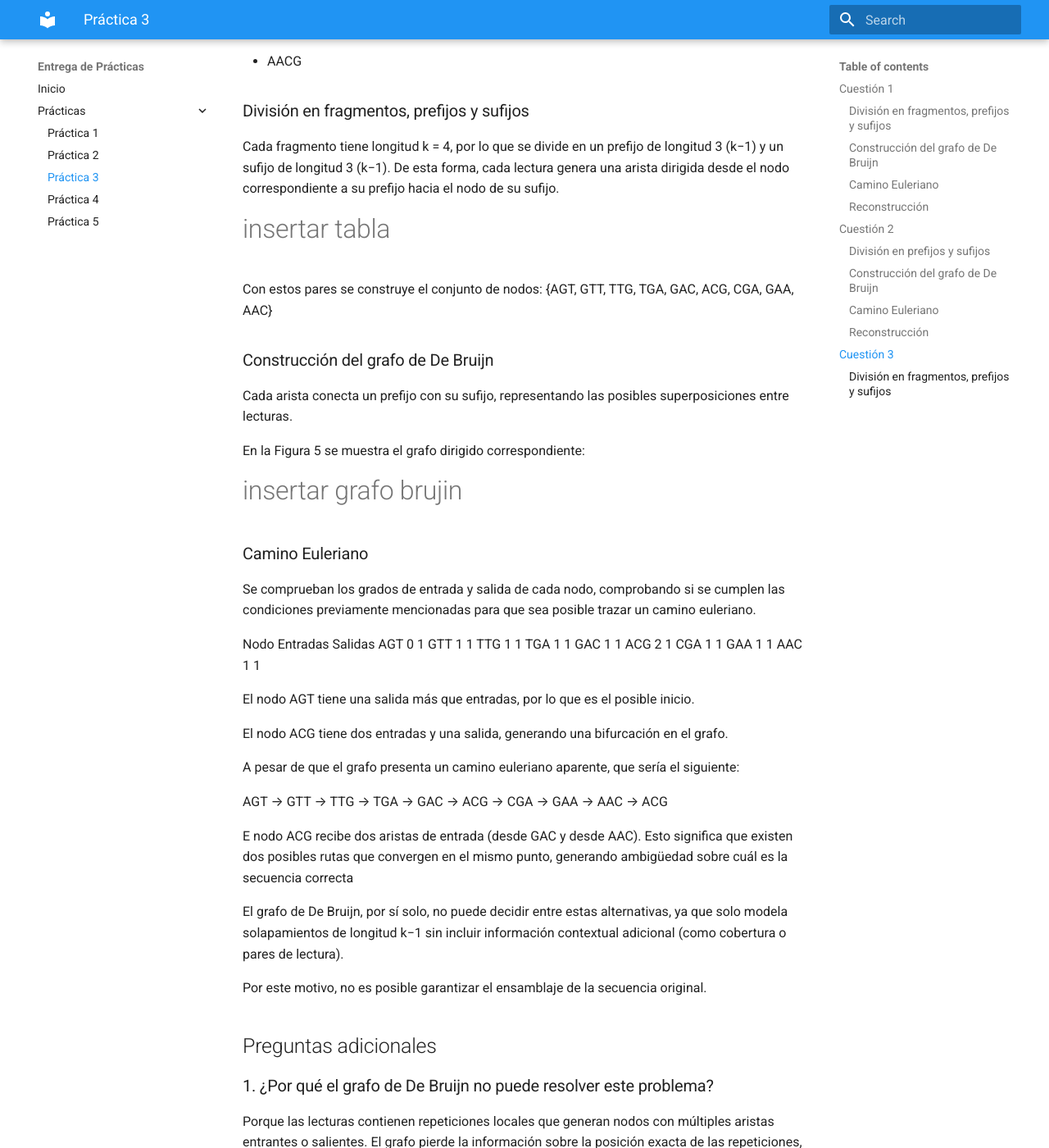
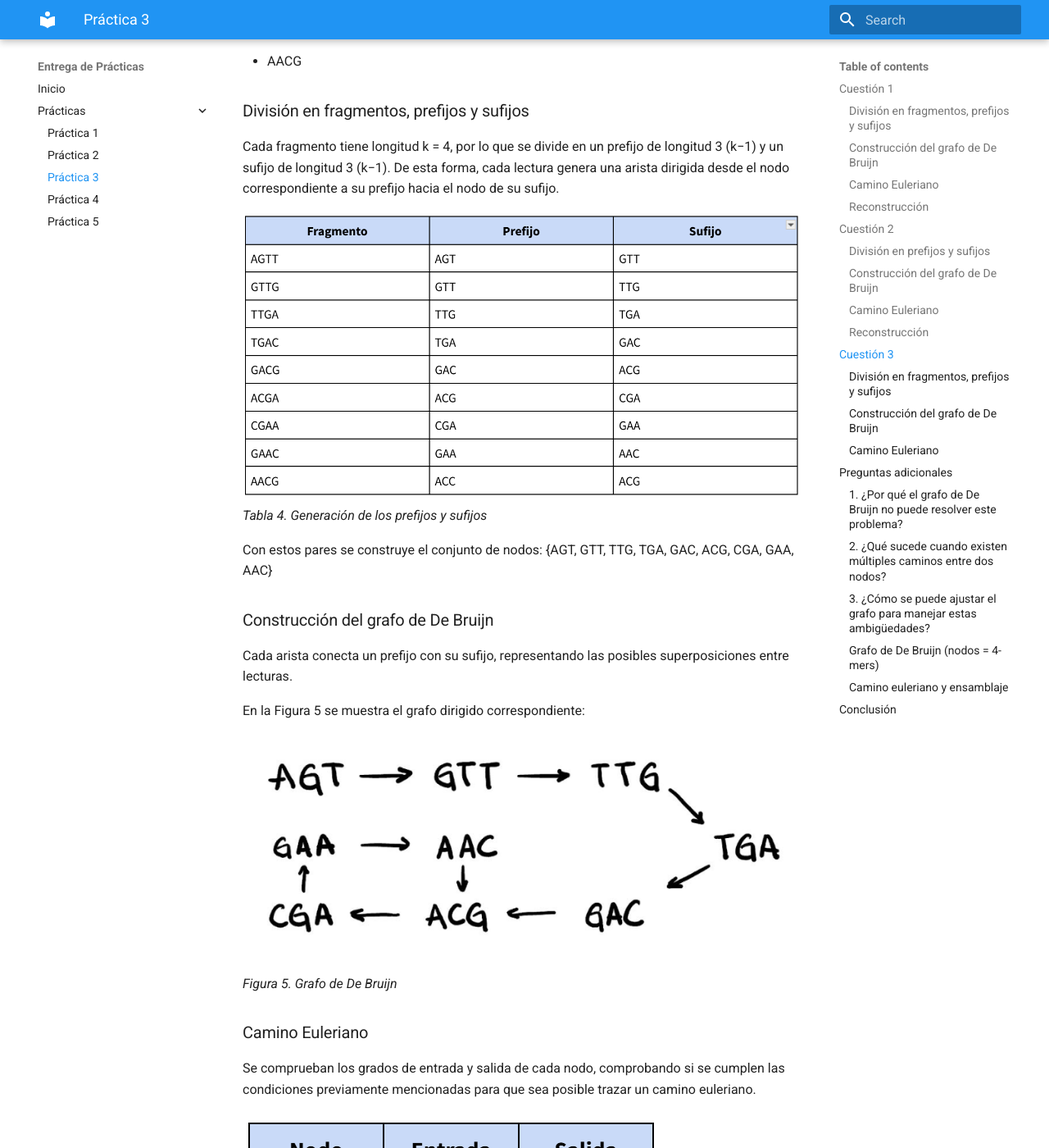
Before and after one commit to raquelaq/PracticasBIO, an MkDocs documentation site: the page built from docs/practica3.md, in a window 1280 px wide and 1400 px high, scrolled down 8201 px. Shown: the whole window at 82% size. Built offline with MkDocs 1.6.1 and Material for MkDocs 9.7.7, drawn with Linux system fonts in a browser that asks for light colours; some of the changed text lies outside the part shown.

Commit message:
cuestion3 finished with tables and figures

```diff
--- a/docs/practica3.md
+++ b/docs/practica3.md
@@ -208,7 +208,8 @@ Los fragmentos secuenciados son:
 Cada fragmento tiene longitud k = 4, por lo que se divide en un prefijo de longitud 3 (k−1) y un sufijo de longitud 3 (k−1).
 De esta forma, cada lectura genera una arista dirigida desde el nodo correspondiente a su prefijo hacia el nodo de su sufijo.
 
-# insertar tabla
+![Prefijos y Sufijos](images/tabla4.png)
+*Tabla 4. Generación de los prefijos y sufijos*
 
 Con estos pares se construye el conjunto de nodos:
 {AGT, GTT, TTG, TGA, GAC, ACG, CGA, GAA, AAC}
@@ -219,22 +220,15 @@ Cada arista conecta un prefijo con su sufijo, representando las posibles superpo
 
 En la Figura 5 se muestra el grafo dirigido correspondiente:
 
-# insertar grafo brujin
+![Grafo de De Bruijn](images/grafo3.png)
+*Figura 5. Grafo de De Bruijn*
 
 ### Camino Euleriano
 
 Se comprueban los grados de entrada y salida de cada nodo, comprobando si se cumplen las condiciones previamente mencionadas para que sea posible trazar un camino euleriano.
 
-Nodo	Entradas	Salidas
-AGT	0	1
-GTT	1	1
-TTG	1	1
-TGA	1	1
-GAC	1	1
-ACG	2	1
-CGA	1	1
-GAA	1	1
-AAC	1	1
+![Entradas y Salidas](images/nodos.png)
+*Tabla 5. Entradas y salidas de los nodos del grafo*
 
 El nodo AGT tiene una salida más que entradas, por lo que es el posible inicio.
 
@@ -244,7 +238,7 @@ A pesar de que el grafo presenta un camino euleriano aparente, que sería el sig
 
 AGT → GTT → TTG → TGA → GAC → ACG → CGA → GAA → AAC → ACG
 
-E nodo ACG recibe dos aristas de entrada (desde GAC y desde AAC). Esto significa que existen dos posibles rutas que convergen en el mismo punto, generando ambigüedad sobre cuál es la secuencia correcta
+El nodo ACG recibe dos aristas de entrada (desde GAC y desde AAC). Esto significa que existen dos posibles rutas que convergen en el mismo punto, generando ambigüedad sobre cuál es la secuencia correcta
 
 El grafo de De Bruijn, por sí solo, no puede decidir entre estas alternativas, ya que solo modela solapamientos de longitud k−1 sin incluir información contextual adicional (como cobertura o pares de lectura).
 
@@ -253,6 +247,7 @@ Por este motivo, no es posible garantizar el ensamblaje de la secuencia original
 ## Preguntas adicionales
 
 ### 1. ¿Por qué el grafo de De Bruijn no puede resolver este problema?
+
  Porque las lecturas contienen repeticiones locales que generan nodos con múltiples aristas entrantes o salientes. El grafo pierde la información sobre la posición exacta de las repeticiones, produciendo caminos alternativos que son indistinguibles entre sí.
 
 ### 2. ¿Qué sucede cuando existen múltiples caminos entre dos nodos?
@@ -290,7 +285,9 @@ Grados:
 ### Camino euleriano y ensamblaje
 
 Único camino: AGTT→GTTG→TTGA→TGAC→GACG→ACGA→CGAA→GAAC→AACG.
+
 Reconstrucción: **AGTTGACGAACG**.
+
 
 El nodo ambiguo de k=4, **ACG** (in=2), se descompone en nodos distintos con k=5 (**GACG** y **AACG**). La bifurcación desaparece y el camino queda determinado, resultando en el ensamblaje único sin ambigüedad.
 
```
Also changed, not shown: docs/images/grafo3.png (added), docs/images/nodos.png (added), docs/images/tabla4.png (added).
